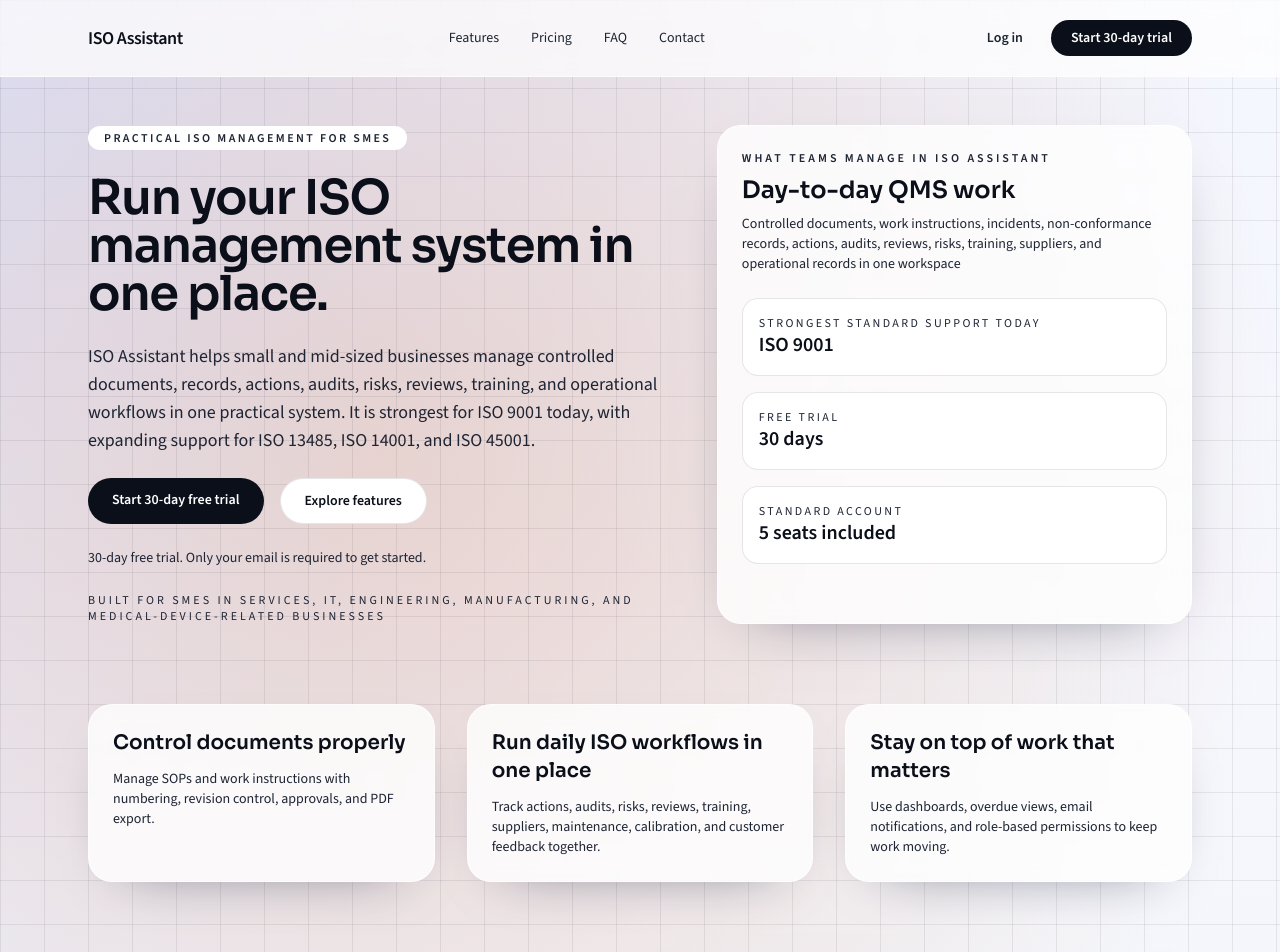
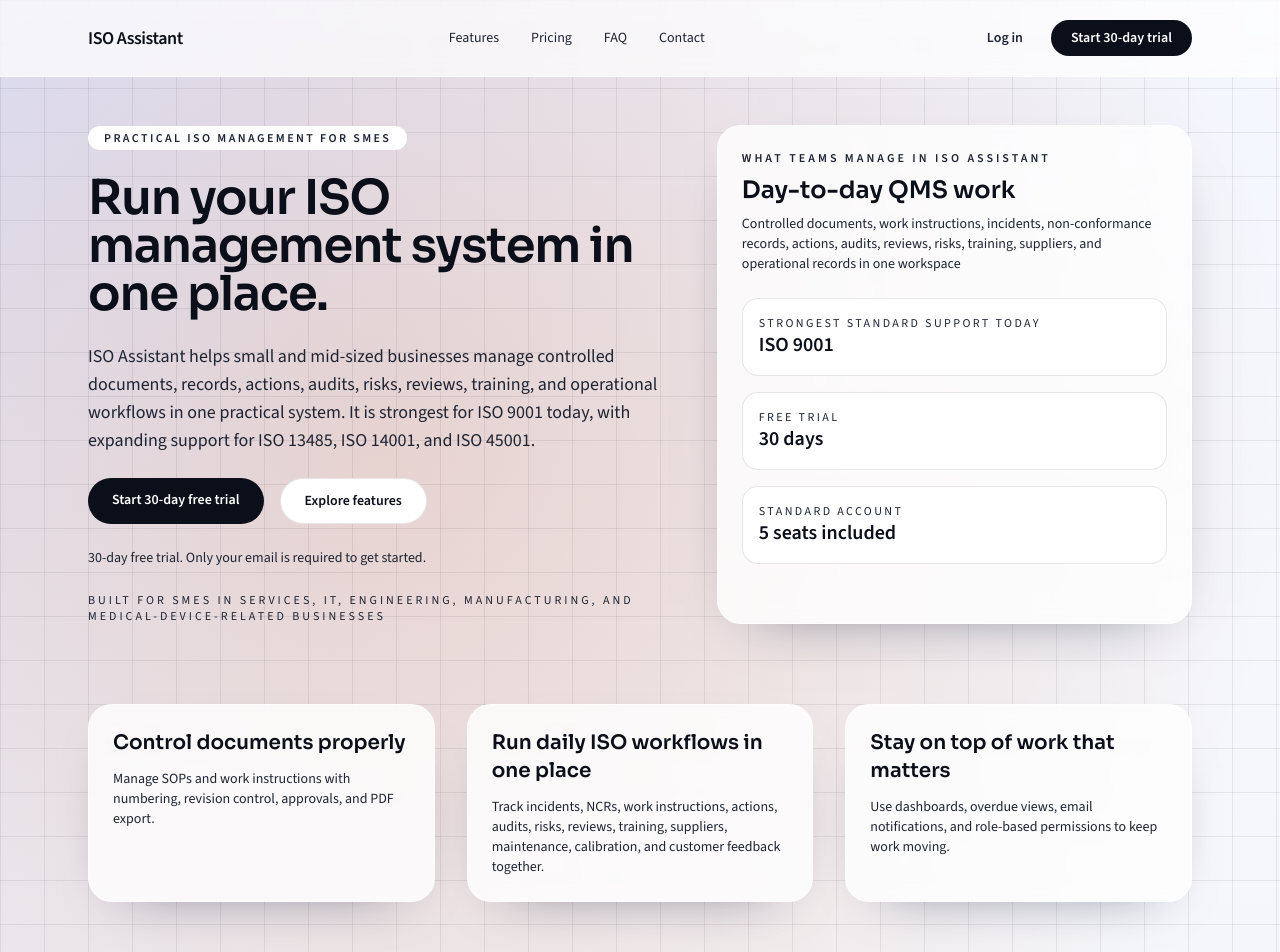
Before and after one commit to eugenevdw/isoassistant-website, a Next.js app: page / in a window 1280 px wide. Shown: the top 952 px of the page. Built offline with nearby package versions, Linux system fonts and the light colour scheme.

Commit message:
Mention incidents and NCRs in homepage workflow card

```diff
--- a/app/page.tsx
+++ b/app/page.tsx
@@ -19,7 +19,7 @@ const pillars = [
   {
     title: "Run daily ISO workflows in one place",
     description:
-      "Track actions, audits, risks, reviews, training, suppliers, maintenance, calibration, and customer feedback together."
+      "Track incidents, NCRs, work instructions, actions, audits, risks, reviews, training, suppliers, maintenance, calibration, and customer feedback together."
   },
   {
     title: "Stay on top of work that matters",
```
